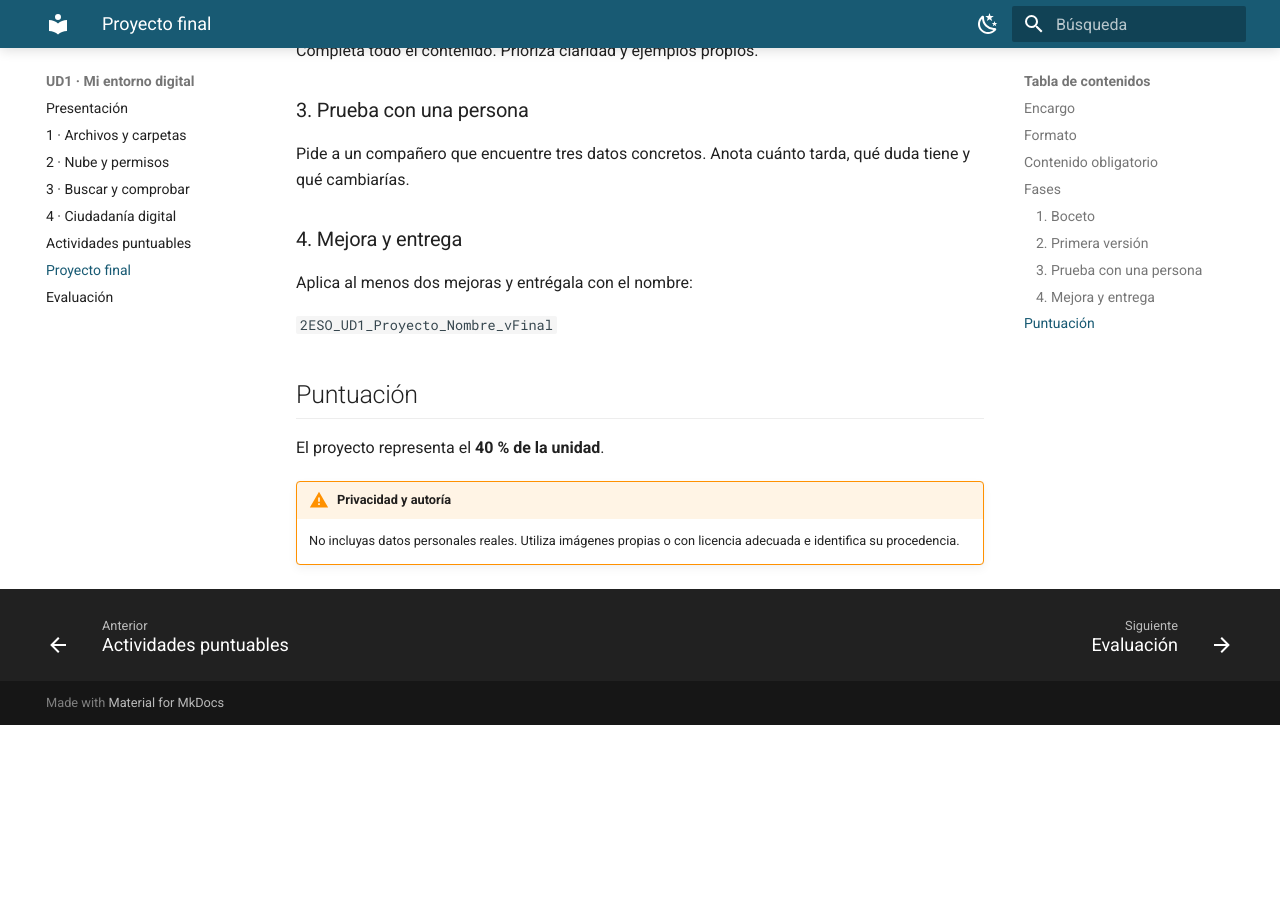
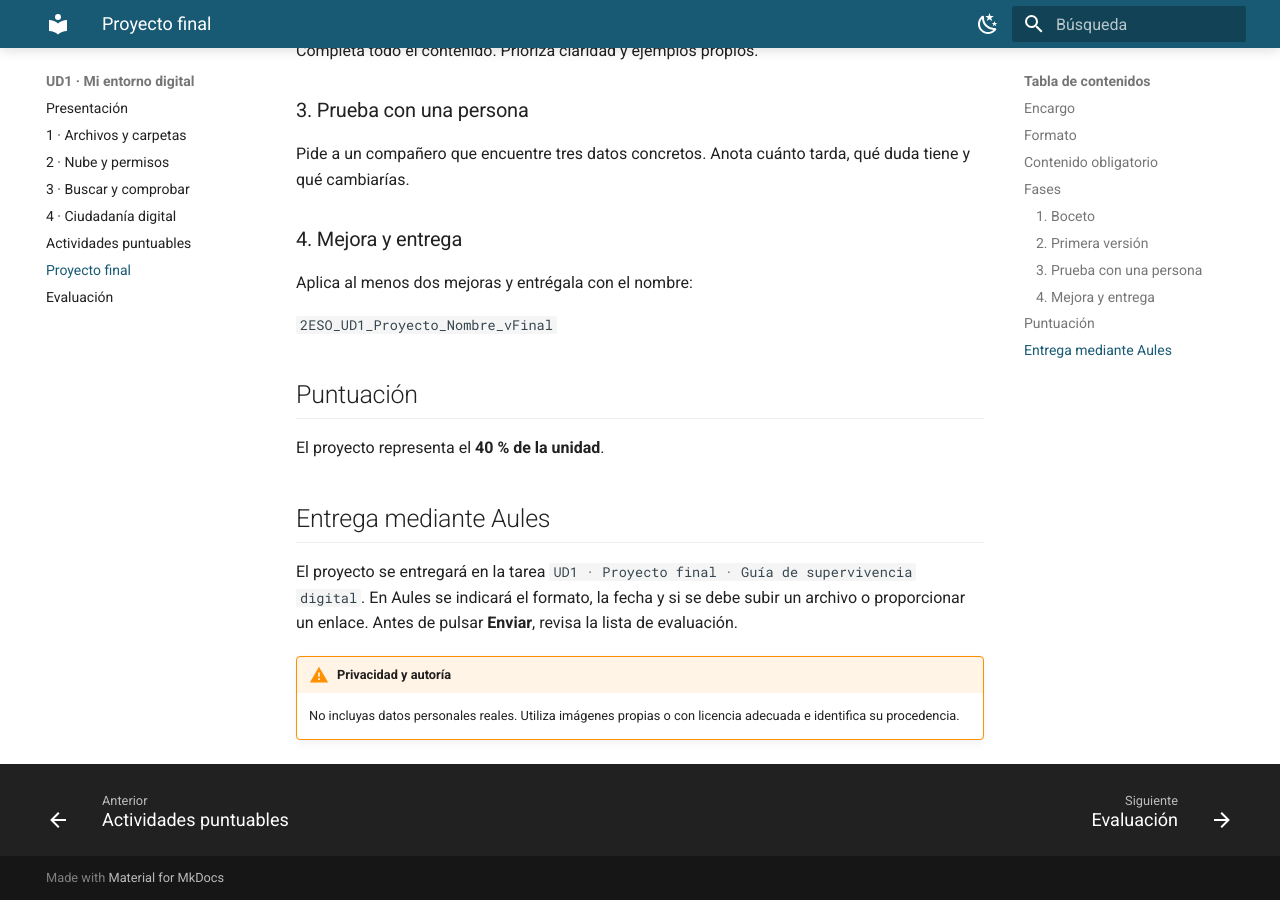
Before and after one commit to davidmolinafernadez/ESO_INFORMATICA_2ESO, an MkDocs documentation site: the page built from docs/ud1/proyecto-final.md, in a window 1280 px wide and 900 px high, scrolled down 1114 px. Built offline with MkDocs 1.6.1 and Material for MkDocs 9.7.7, drawn with Linux system fonts in a browser that asks for light colours; before the commit the page ends 1839 px from its top, so only the background shows below that.

Commit message:
Actualizar docs/ud1/proyecto-final.md

```diff
--- a/docs/ud1/proyecto-final.md
+++ b/docs/ud1/proyecto-final.md
@@ -44,5 +44,9 @@ Aplica al menos dos mejoras y entrégala con el nombre:
 
 El proyecto representa el **40 % de la unidad**.
 
+## Entrega mediante Aules
+
+El proyecto se entregará en la tarea `UD1 · Proyecto final · Guía de supervivencia digital`. En Aules se indicará el formato, la fecha y si se debe subir un archivo o proporcionar un enlace. Antes de pulsar **Enviar**, revisa la lista de evaluación.
+
 !!! warning "Privacidad y autoría"
     No incluyas datos personales reales. Utiliza imágenes propias o con licencia adecuada e identifica su procedencia.
```
